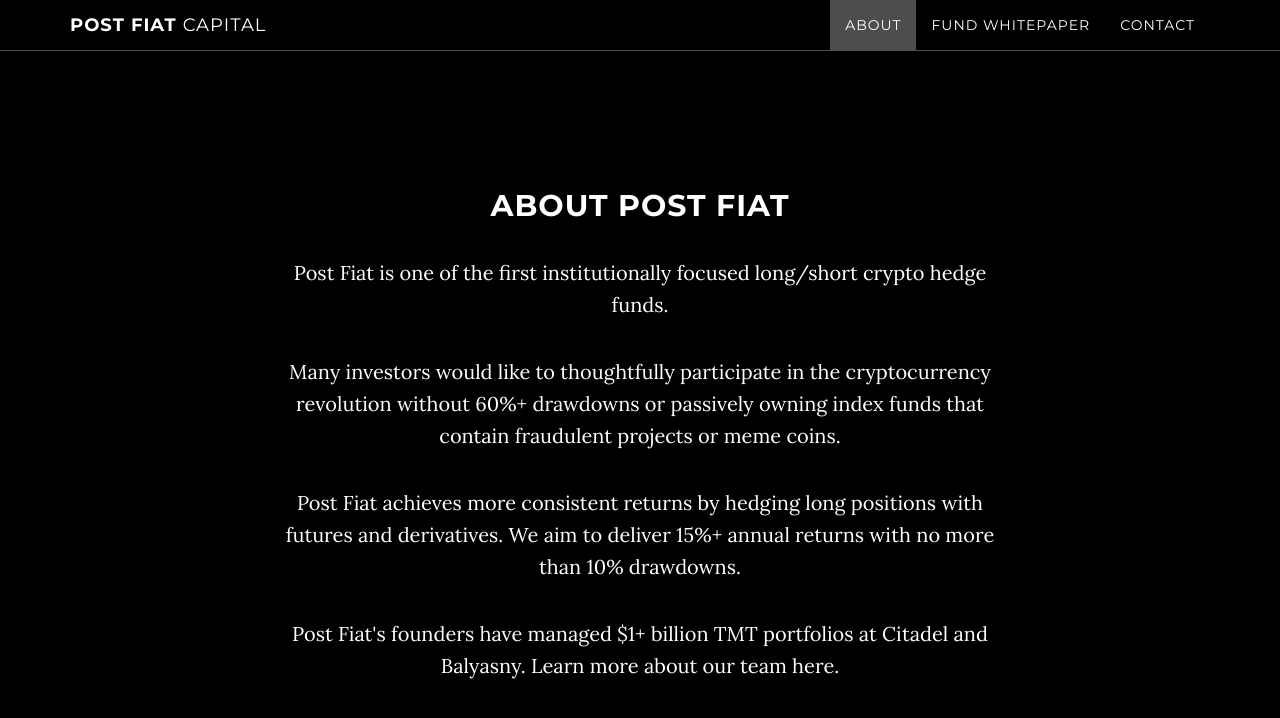
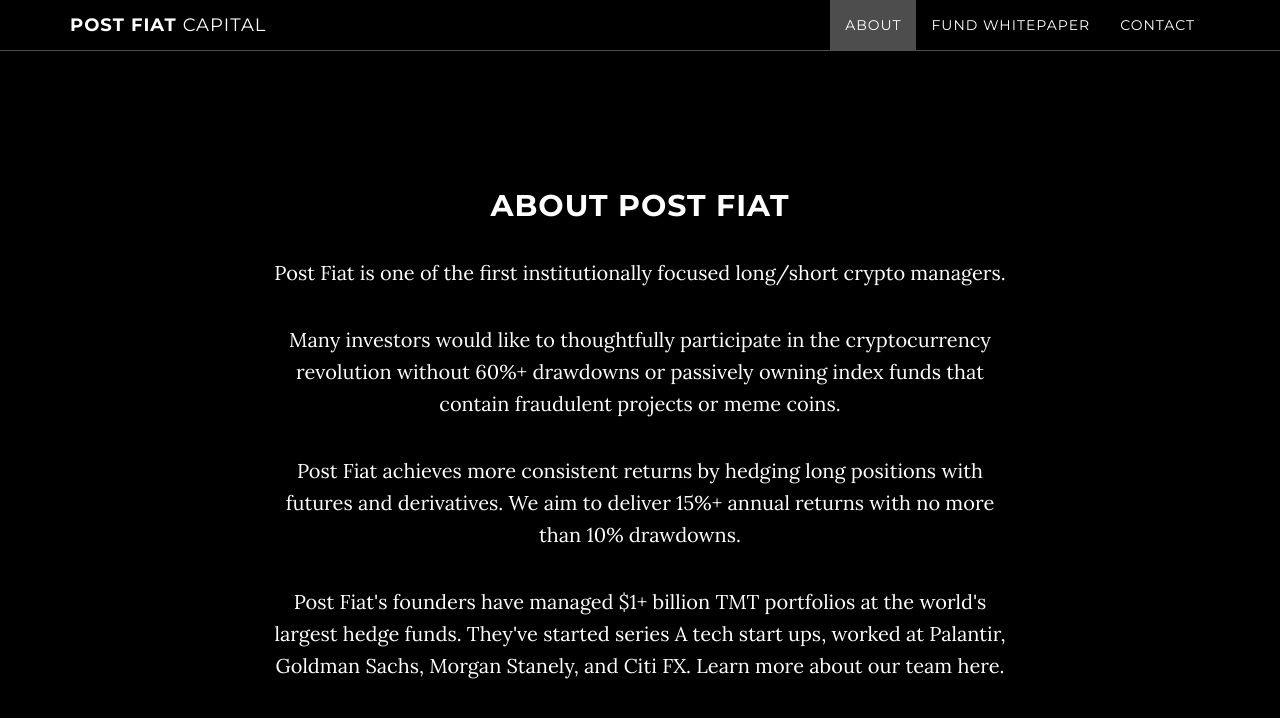
Before and after one commit to postfiat/postfiat.github.io, a Jekyll site: the page built from index.html, in a window 1280 px wide and 900 px high, scrolled down 911 px. Shown: the top 718 px of the window. Built offline with Jekyll 4.4.1, drawn with Linux system fonts in a browser that asks for light colours; some of the changed text lies outside the part shown.

Commit message:
number of tweaks
att

```diff
--- a/_config.yml
+++ b/_config.yml
@@ -1,8 +1,8 @@
 # Site settings
 title: Post Fiat Capital
-email: alex@postfiat.capital
+email: info@postfiat.capital
 url: https://example.github.io
-description: "Post Fiat Capital is an institutionally focused long/short cryptocurrency hedge fund."
+description: "Post Fiat Capital is an institutionally focused long/short cryptocurrency investment fund"
 
 # Color settings (hex-codes without the leading hash-tag)
 color:
--- a/_includes/about.html
+++ b/_includes/about.html
@@ -3,13 +3,13 @@
         <div class="row">
             <div class="col-lg-8 col-lg-offset-2">
                 <h2>About Post Fiat</h2>
-                <p>Post Fiat is one of the first institutionally focused long/short crypto hedge funds. </p>
+                <p>Post Fiat is one of the first institutionally focused long/short crypto managers. </p>
 
                 <p>Many investors would like to thoughtfully participate in the cryptocurrency revolution without 60%+ drawdowns or passively owning index funds that contain fraudulent projects or meme coins.</p>
 
                 <p>Post Fiat achieves more consistent returns by hedging long positions with futures and derivatives. We aim to deliver 15%+ annual returns with no more than 10% drawdowns. </p>
 
-                <p>Post Fiat's founders have managed $1+ billion TMT portfolios at Citadel and Balyasny. Learn more about our team here. </p>
+                <p>Post Fiat's founders have managed $1+ billion TMT portfolios at the world's largest hedge funds. They've started series A tech start ups, worked at Palantir, Goldman Sachs, Morgan Stanely, and Citi FX. Learn more about our team here. </p>
             </div>
         </div>
     </section>
--- a/_includes/download.html
+++ b/_includes/download.html
@@ -5,7 +5,7 @@
                 <div class="col-lg-8 col-lg-offset-2">
                     <h2>Download Post Fiat Whitepaper</h2>
                     <p>Read our fund whitepaper to learn about historical performance and our strategy</p>
-                    <a href="http://startbootstrap.com/template-overviews/grayscale/" class="btn btn-default btn-lg">Download PDF</a>
+                    <a href="http://www.postfiat.github.io" class="btn btn-default btn-lg">Coming Soon</a>
                 </div>
             </div>
         </div>
```
